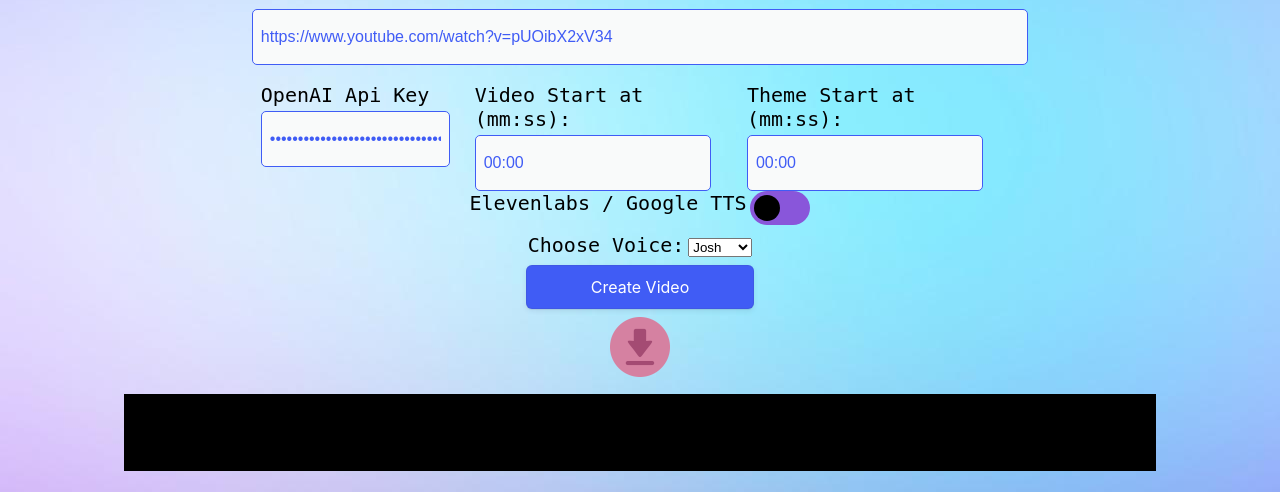
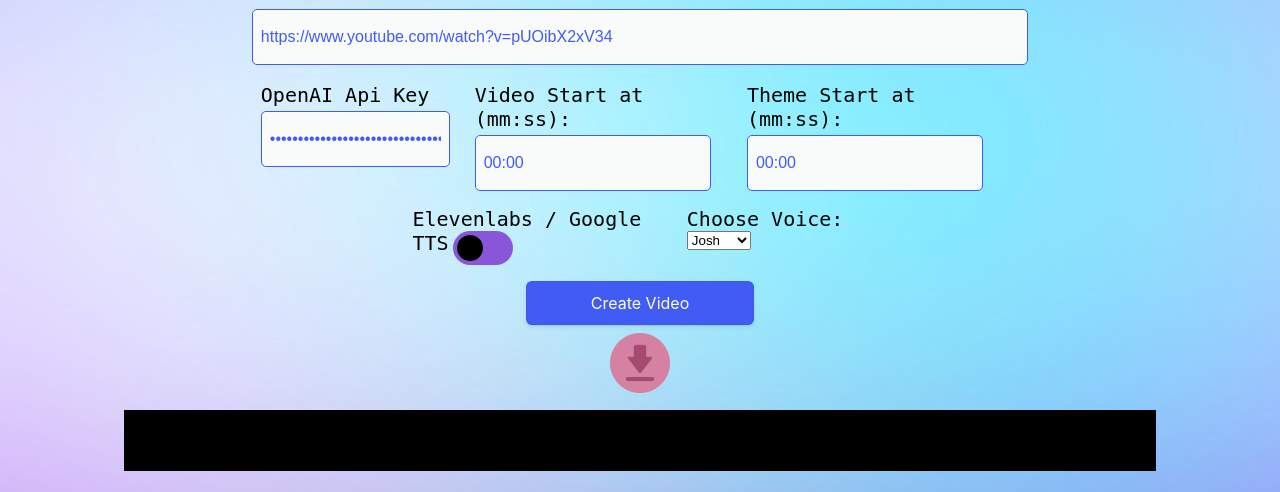
Before and after one commit to Captain-Samy/automatic-video-creator, a Flask app: page / in a window 1280 px wide. Shown: the part 324-816 px from the top of the page. Run offline with Flask 2, Linux system fonts and the light colour scheme.

Commit message:
Css a bissele

```diff
--- a/templates/index.html
+++ b/templates/index.html
@@ -206,7 +206,8 @@
                 <label for="time">Theme Start at (mm:ss):</label>
                 <input class="inputSmall" type="text" id="themeStartTime" value="00:00" name="time" pattern="\d{1,2}:\d{2}" placeholder="00:00" required>
             </div>
-        </div style="display:flex; flex-direction:row">
+        </div >
+        <div style="display:flex; flex-direction:row; justify-content: space-between; width: 60%; margin-top: 2vh;">
             <div>
                 <label style="margin-top: 2vh;">Elevenlabs / Google TTS</label>
                 <label class="switch">
@@ -218,6 +219,7 @@
                 <select id="voicesDropdown">
                 </select>
             </div>
+        </div>
         </label>
 
         <button class="button-9" onclick="runScript()" type="submit">Create Video</button>
```
